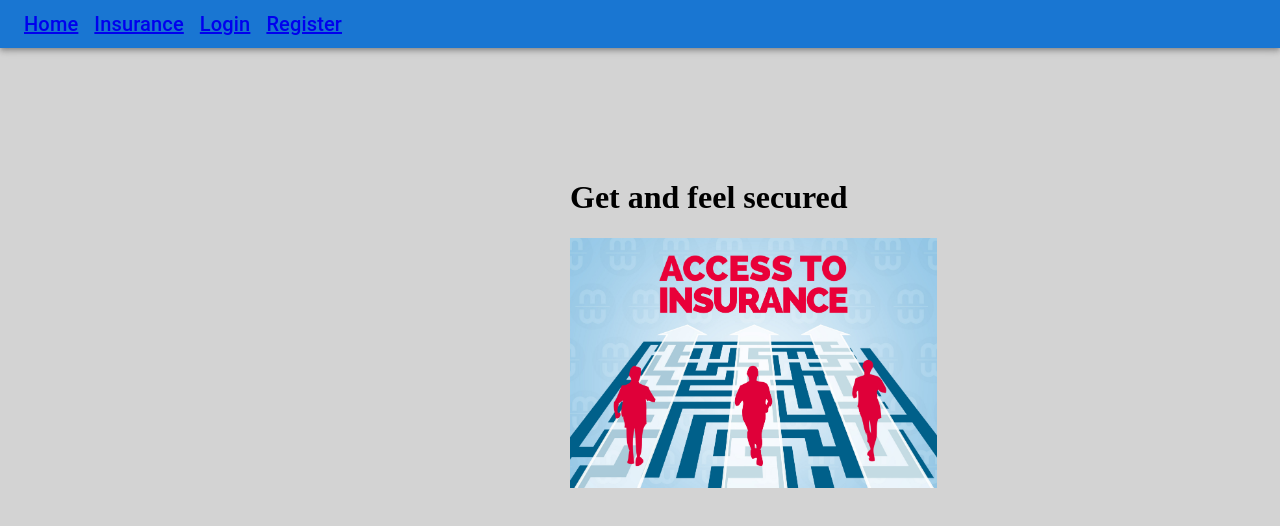
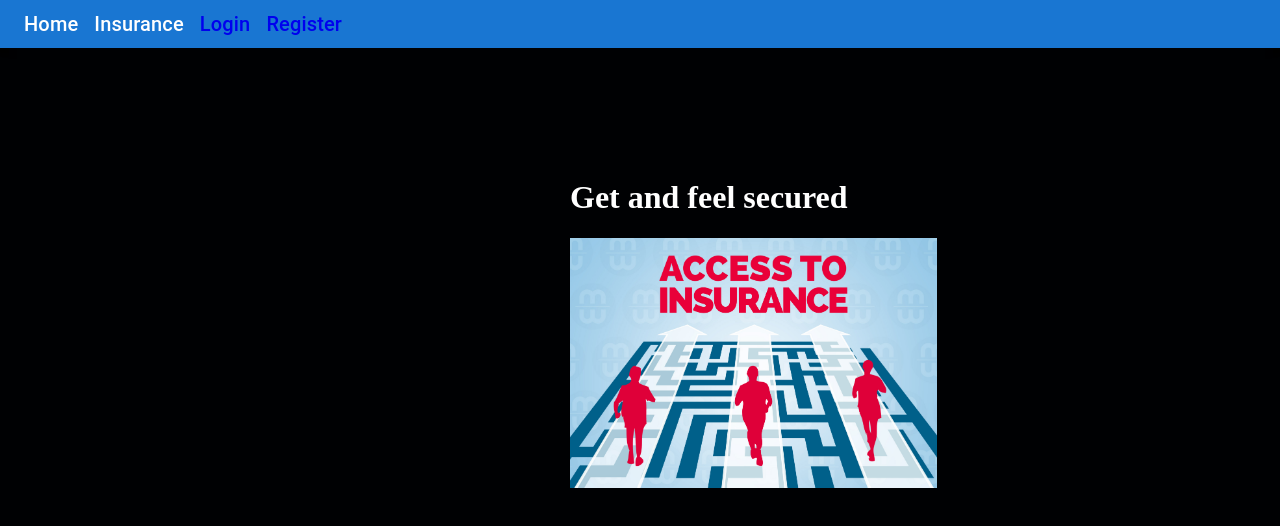
Before and after one commit to ParulSingh16/ga-project-04client, a React (Create React App) app in the folder ga-project-04client/: page / in a window 1280 px wide. Shown: the top 526 px of the page. Built offline with nearby package versions, Linux system fonts and the light colour scheme; a web font is replaced by a local one.

Commit message:
background styling

```diff
--- a/ga-project-04client/src/components/InsuranceIndex.js
+++ b/ga-project-04client/src/components/InsuranceIndex.js
@@ -5,6 +5,10 @@ import PolicyCard from "./common/PolicyCard";
 import { Container, Grid } from "@mui/material";
 import { SearchBar } from "./common/SearchBar";
 import { useNavigate } from "react-router-dom";
+import Repair from "../assets/repair.png";
+import Theft from "../assets/theft.png";
+import Happy from "../assets/theft.png";
+import Damage from "../assets/theft.png";
 
 export default function InsuranceIndex() {
   const [policies, setPolicies] = useState(null);
@@ -42,11 +46,14 @@ export default function InsuranceIndex() {
   };
 
   return (
-    <Container maxWidth="lg">
+    <Container
+      maxWidth="lg"
+      sx={{ marginTop: "25px", backgroundColor: "#000103" }}
+    >
       {search ? (
         <SearchBar getSelectedProduct={getSelectedProduct} />
       ) : (
-        <Grid container spacing={2}>
+        <Grid container spacing={2} style={{ backgroundColor: "#000103" }}>
           {policies
             ?.filter(
               (value, index, self) =>
@@ -58,6 +65,7 @@ export default function InsuranceIndex() {
                   name={policy.name}
                   key={policy.id}
                   onClick={onClick}
+                  imageName={policy.name}
                 />
               </Grid>
             ))}
--- a/ga-project-04client/src/components/Navbar.js
+++ b/ga-project-04client/src/components/Navbar.js
@@ -18,20 +18,20 @@ const Navbar = ({ searchedBeers, setSearchedBeers }) => {
     <Box sx={{ flexGrow: 1 }}>
       <AppBar position="static">
         <Toolbar variant="dense">
-          <Link to="/">
+          <Link to="/" style={{ textDecoration: "none" }}>
             <Typography
               variant="h6"
-              color="inherit"
+              color="white"
               component="div"
               sx={{ mr: 2 }}
             >
               Home
             </Typography>
           </Link>
-          <Link to="/insurance">
+          <Link to="/insurance" style={{ textDecoration: "none" }}>
             <Typography
               variant="h6"
-              color="inherit"
+              color="white"
               component="div"
               sx={{ mr: 2 }}
             >
@@ -40,12 +40,12 @@ const Navbar = ({ searchedBeers, setSearchedBeers }) => {
           </Link>
           {isLoggedIn ? (
             <>
-              <Link to="/" onClick={logout}>
+              <Link to="/" onClick={logout} style={{ textDecoration: "none" }}>
                 <Typography
                   variant="h6"
-                  color="inherit"
+                  color="white"
                   component="div"
-                  sx={{ mr: 2 }}
+                  sx={{ mr: 2, borderBottom: "none" }}
                 >
                   Logout
                 </Typography>
@@ -53,7 +53,7 @@ const Navbar = ({ searchedBeers, setSearchedBeers }) => {
             </>
           ) : (
             <>
-              <Link to="/login">
+              <Link to="/login" style={{ textDecoration: "none" }}>
                 <Typography
                   variant="h6"
                   color="inherit"
@@ -63,7 +63,7 @@ const Navbar = ({ searchedBeers, setSearchedBeers }) => {
                   Login
                 </Typography>
               </Link>
-              <Link to="/register">
+              <Link to="/register" style={{ textDecoration: "none" }}>
                 <Typography
                   variant="h6"
                   color="inherit"
--- a/ga-project-04client/src/components/common/PolicyCard.js
+++ b/ga-project-04client/src/components/common/PolicyCard.js
@@ -7,7 +7,9 @@ import {
   CardActionArea,
 } from "@mui/material";
 
-export default function PolicyCard({ name, onClick }) {
+import Repair from "../../assets/repair.png";
+
+export default function PolicyCard({ name, onClick, imageName }) {
   const cardClicked = () => {
     onClick(name);
   };
@@ -17,10 +19,16 @@ export default function PolicyCard({ name, onClick }) {
         <CardMedia
           component="img"
           height="450"
+          image={Repair}
           sx={{ maxHeight: 345, objectFit: "contain" }}
         />
         <CardContent>
-          <Typography gutterBottom variant="h5" component="div">
+          <Typography
+            gutterBottom
+            variant="h5"
+            component="div"
+            sx={{ textAlign: "center" }}
+          >
             {name}
           </Typography>
         </CardContent>
--- a/ga-project-04client/src/styles/App.css
+++ b/ga-project-04client/src/styles/App.css
@@ -1,4 +1,5 @@
-body {
+body,html {
     margin: 0;
-    background: lightgrey
+    background: #000103;
+    height: 100%;
   }
--- a/ga-project-04client/src/styles/Home.scss
+++ b/ga-project-04client/src/styles/Home.scss
@@ -15,3 +15,6 @@
         height:250px;
     }
 }
+.welcome{
+    color:white;
+}
```
Also changed, not shown: ga-project-04client/src/assets/repair.png (added), ga-project-04client/src/assets/theft.png (added).
